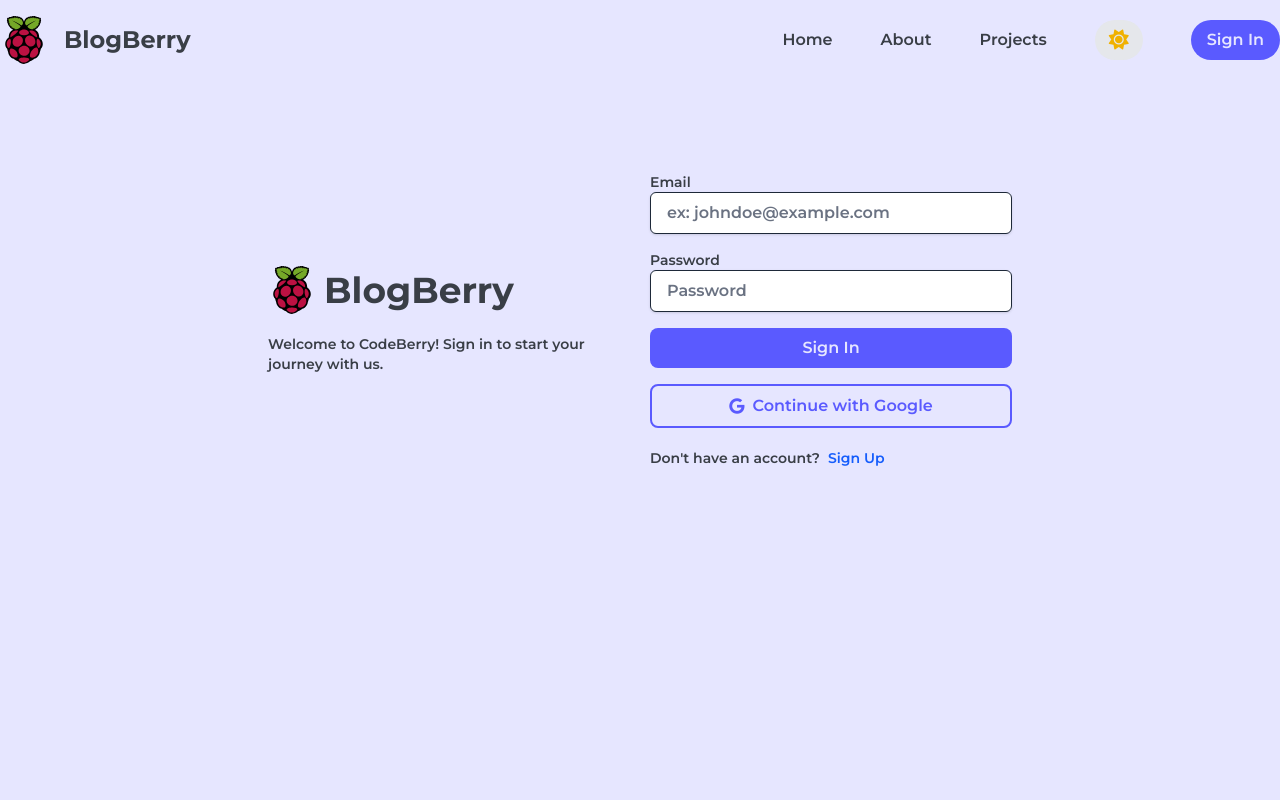
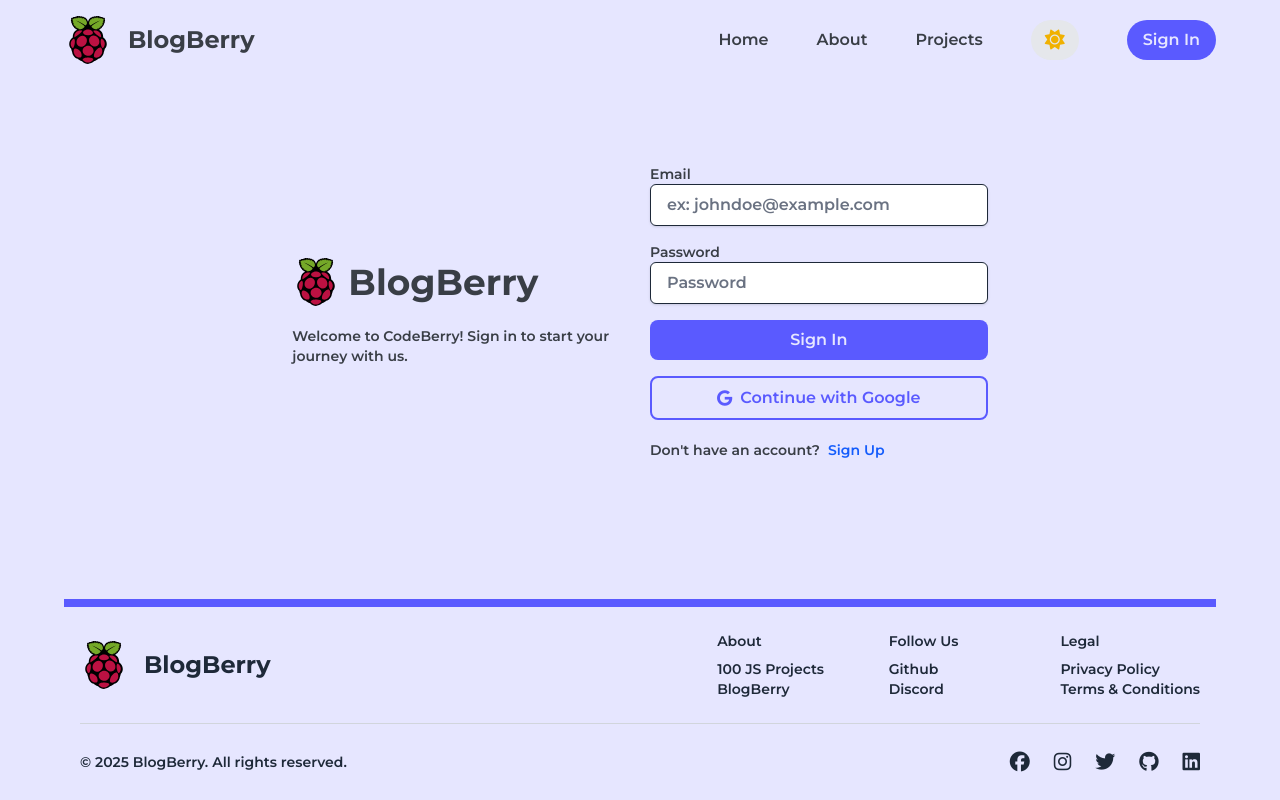
Before and after one commit to NamanNayal/Blog, a React (Vite) app in the folder client/: page /sign-in in a window 1280 px wide. Shown: the top 800 px of the page. Built offline with nearby package versions, Linux system fonts and the light colour scheme; no server answers.

Commit message:
ui fixes,

```diff
--- a/client/src/App.jsx
+++ b/client/src/App.jsx
@@ -8,13 +8,12 @@
 import SignUp from './pages/SignUp'
 import Header from './components/Header'
 import Footer from './components/Footer'
-
 export default function App() {
   return (
-   <div className='min-h-screen flex flex-col'>
+    <div className="flex flex-col min-h-screen px-4 md:px-8 lg:px-16 lx:px-32 2xl:px-64 py ">
       <BrowserRouter>
         <Header />
-   <main className='flex-grow px-4 md:px-8 lg:px-16 lx:px-32 2xl:px-64'>
+        <main className="flex-grow">
           <Routes>
             <Route path="/" element={<Home />} />
             <Route path="/about" element={<About />} />
@@ -24,8 +23,8 @@
             <Route path="/projects" element={<Projects />} />
           </Routes>
         </main>
-   <Footer/>
+        <Footer />
       </BrowserRouter>
     </div>
-  )
+  );
 }
--- a/client/src/components/Footer.jsx
+++ b/client/src/components/Footer.jsx
@@ -1,19 +1,21 @@
 import { Link } from 'react-router-dom';
 import Logo from '../assets/svg/13.svg';
 import { useSelector } from "react-redux";
+
+
+
 export default function FooterCom() {
   const { theme } = useSelector((state) => state.theme);
   return (
 
-
     <footer className={`border-t-8 border-[#5A5AFF] py-6 transition-all duration-300
       ${theme === "light" ? "bg-[#E6E6FF] text-gray-800" : "bg-[#121826] text-[#E6E6FF]"}`}>
       <div className="w-full max-w-7xl mx-auto px-4">
-        <div className="flex flex-col sm:flex-row justify-between items-center">
+        <div className="flex flex-col sm:flex-row sm:justify-between items-center gap-4 sm:gap-10 text-start sm:text-left">
           {/* Logo & Branding */}
-          <div className="mb-4 sm:mb-0">
-            <Link to="/" className="flex items-center gap-4 text-2xl font-bold">
-            <img src={Logo} alt="Lama Logo" className="max-w-12 max-h-12" /><span>BlogBerry</span>
+          <div className="mb-4 sm:mb-0 flex justify-center sm:justify-start ">
+            <Link to="/" className="flex items-center  gap-4 text-2xl font-bold">
+            <img src={Logo} alt="BlogBerryLogo" className="max-w-12 max-h-12" /><span>BlogBerry</span>
             </Link>
           </div>
 
--- a/client/src/components/Header.jsx
+++ b/client/src/components/Header.jsx
@@ -1,85 +1,86 @@
 import { useState } from "react";
 import { Link } from "react-router-dom";
 import Logo from '../assets/svg/13.svg';
-import {useSelector, useDispatch} from 'react-redux';
+import { useSelector, useDispatch } from 'react-redux';
 import { toggleTheme } from "../redux/theme/themeSlice";
-
 
 const Navbar = () => {
   const [open, setOpen] = useState(false);
-  const {currentUser} = useSelector(state=>state.user);
+  const { currentUser } = useSelector(state => state.user);
   const [isOpen, setIsOpen] = useState(false);
   const dispatch = useDispatch();
-  const theme = useSelector(state=>state.theme);
+  const theme = useSelector(state => state.theme);
 
   return (
-    <div className="w-full h-16 md:h-20 flex items-center justify-between">
+    <nav className="w-full h-16 md:h-20 flex items-center justify-between">
       {/* LOGO */}
       <Link to="/" className="flex items-center gap-4 text-2xl font-bold">
         <img src={Logo} alt="Lama Logo" className="max-w-12 max-h-12" />
         <span>BlogBerry</span>
       </Link>
+
  {/* MOBILE MENU */}
-      <div className="md:hidden flex items-center gap-4">
+<div className="md:hidden">
   {/* MOBILE BUTTON */}
-        <button
-    className={`w-10 h-10 flex items-center justify-center rounded-full transition-all duration-300 ease-in-out focus:outline-none
-    ${theme.theme === "light" ? "bg-gray-200 text-gray-800 hover:bg-gray-300" : "bg-[#222831] text-[#E6E6FF] hover:bg-[#3A3A47]"}`}
-    onClick={() => dispatch(toggleTheme())} // ✅ Toggle theme when clicked
-  >
-    {theme.theme === "light" ? (
-      <i className="fa-solid fa-sun text-yellow-500 text-lg"></i> // ✅ Sun icon in light mode
-    ) : (
-      <i className="fa-solid fa-moon text-blue-400 text-lg"></i> // ✅ Moon icon in dark mode
-    )}
-  </button>
   <div
     className="cursor-pointer text-4xl"
     onClick={() => setOpen((prev) => !prev)}
   >
-          {/* Change Hamburger Icon */}
-          {/* {open ? "X" : "☰"} */}
     <div className="flex flex-col gap-[5.4px]">
       <div
-                      className={`h-[3px] rounded-md w-6 transition-all ease-in-out ${
-                        open ? "rotate-45 bg-gray-800 dark:bg-gray-300" : "bg-black dark:bg-gray-300"
-                      }`}
-
-            ></div>
-             <div
-        className={`h-[3px] rounded-md w-6 transition-all ease-in-out ${
-          open ? "opacity-0" : "bg-black dark:bg-gray-300"
+        className={`h-[3px] rounded-md w-6 bg-[#3A3AFF] origin-left transition-all ease-in-out ${
+          open && "rotate-45"
         }`}
       ></div>
       <div
-               className={`h-[3px] rounded-md w-6 transition-all ease-in-out ${
-                open ? "-rotate-45 bg-gray-800 dark:bg-gray-300" : "bg-black dark:bg-gray-300"
+        className={`h-[3px] rounded-md w-6 bg-[#3A3AFF] transition-all ease-in-out ${
+          open && "opacity-0"
+        }`}
+      ></div>
+      <div
+        className={`h-[3px] rounded-md w-6 bg-[#3A3AFF] origin-left transition-all ease-in-out ${
+          open && "-rotate-45"
         }`}
       ></div>
     </div>
   </div>
+
   {/* MOBILE LINK LIST */}
   <div
-          className={`w-full h-screen  flex flex-col items-center justify-center gap-8 font-medium text-lg absolute top-16 transition-all ease-in-out  ${
-            open ? "-right-0" : "-right-[100%]"
-          } ${theme.theme === "light" ? "bg-[#e6e6ff] text-gray-800" : "bg-[#121826] text-[#E6E6FF]"}`}
+    className={`w-full h-screen flex flex-col items-center justify-center gap-8 font-medium text-lg absolute top-16 transition-all ease-in-out
+      ${open ? "right-0" : "-right-[100%]"}
+      ${theme.theme === "light" ? "bg-[#e6e6ff] text-gray-800" : "bg-[#121826] text-[#E6E6FF]"}`}
   >
+        {/* Theme Toggle for Mobile */}
+    <button
+      className={`w-12 h-10 flex items-center justify-center rounded-full transition-all duration-300 ease-in-out focus:outline-none
+        ${theme.theme === "light" ? "bg-gray-200 text-gray-800 hover:bg-gray-300" : "bg-[#222831] text-[#E6E6FF] hover:bg-[#3A3A47]"}`}
+      onClick={() => dispatch(toggleTheme())}
+    >
+      {theme.theme === "light" ? (
+        <i className="fa-solid fa-sun text-yellow-500 text-xl"></i>
+      ) : (
+        <i className="fa-solid fa-moon text-blue-400 text-xl"></i>
+      )}
+    </button>
+    <Link to="/" onClick={() => setOpen(false)}>Home</Link>
+    <Link to="/posts?sort=trending" onClick={() => setOpen(false)}>Trending</Link>
+    <Link to="/posts?sort=popular" onClick={() => setOpen(false)}>Most Popular</Link>
+    <Link to="/" onClick={() => setOpen(false)}>About</Link>
 
-          <Link to="/" onClick={()=>setOpen(false)}>Home</Link>
-          <Link to="/posts?sort=trending" onClick={()=>setOpen(false)}>Trending</Link>
-          <Link to="/posts?sort=popular" onClick={()=>setOpen(false)}>Most Popular</Link>
-          <Link to="/" onClick={()=>setOpen(false)}>About</Link>
+
+
     {currentUser ? (
       <>
-            <Link to="/profile" onClick={()=>setOpen(false)}>Profile</Link>
-            <Link to="/sign-out" onClick={()=>setOpen(false)}>
+        <Link to="/profile" onClick={() => setOpen(false)}>Profile</Link>
+        <Link to="/sign-out" onClick={() => setOpen(false)}>
           <button className="py-2 px-4 rounded-3xl bg-btn-primary cursor-pointer">
             Sign out
           </button>
         </Link>
       </>
-          ):(
-          <Link to="/sign-in" onClick={()=>setOpen(false)}>
+    ) : (
+      <Link to="/sign-in" onClick={() => setOpen(false)}>
         <button className="py-2 px-4 rounded-3xl bg-btn-primary cursor-pointer">
           Sign in
         </button>
@@ -95,18 +96,17 @@
         <button className={`w-12 h-10 hidden sm:inline-flex items-center justify-center rounded-full transition-all duration-300 ease-in-out focus:outline-none ${theme.theme === "light" ? "bg-gray-200 text-gray-800 hover:bg-gray-300 hover:shadow-md ": "bg-[#222831] text-[#E6E6FF]  hover:bg-[#3A3A47] hover:shadow-lg"} `}
         onClick={() => dispatch(toggleTheme())}>
           {theme.theme === "light" ? (
-             <i className="fa-solid fa-sun text-yellow-500 text-xl"></i>
+             <i className="fa-solid fa-sun text-yellow-500 text-xl cursor-pointer"></i>
             ) : (
-              <i className="fa-solid fa-moon text-blue-400 text-xl"></i>
+              <i className="fa-solid fa-moon text-blue-400 text-xl cursor-pointer"></i>
             )}
 
         </button>
 
-
-        <div className="relative">
+        <div className="relative ">
         {currentUser ? (
         <>
-          <button onClick={() => setIsOpen(!isOpen)} className="flex items-center space-x-2">
+          <button onClick={() => setIsOpen(!isOpen)} className="flex items-center space-x-2 cursor-pointer">
             <img
               src={currentUser.profilePicture}
               alt="User"
@@ -138,7 +138,7 @@
         </div>
 
       </div>
-    </div>
+    </nav>
   );
 };
 
--- a/client/src/main.jsx
+++ b/client/src/main.jsx
@@ -9,13 +9,12 @@
 
 
 createRoot(document.getElementById('root')).render(
+  <Provider store={store}>
   <PersistGate persistor={persistor}>
-  <Provider store={store}>
     <ThemeProvider>
        <App />
     </ThemeProvider>
-
+  </PersistGate>
   </Provider>
-  </PersistGate>
 
 )
--- a/client/src/pages/SIgnIn.jsx
+++ b/client/src/pages/SIgnIn.jsx
@@ -47,7 +47,7 @@
   console.log(formData);
 
   return (
-    <div className="min-h-screen mt-20">
+    <div className="flex-grow flex items-center justify-center mt-18 mb-18">
       <div className="flex p-3 max-w-3xl mx-auto flex-col md:flex-row md:items-center gap-5">
         {/* Left Side */}
         <div className="flex-1">
--- a/client/src/pages/SignUp.jsx
+++ b/client/src/pages/SignUp.jsx
@@ -46,7 +46,7 @@
   console.log(formData);
 
   return (
-    <div className="min-h-screen mt-20">
+    <div className="flex-grow flex items-center justify-center mt-8 mb-8">
       <div className="flex p-3 max-w-3xl mx-auto flex-col md:flex-row md:items-center gap-5">
         {/* Left Side */}
         <div className="flex-1">
```
Lines whose indentation alone changed are shown as unchanged.
